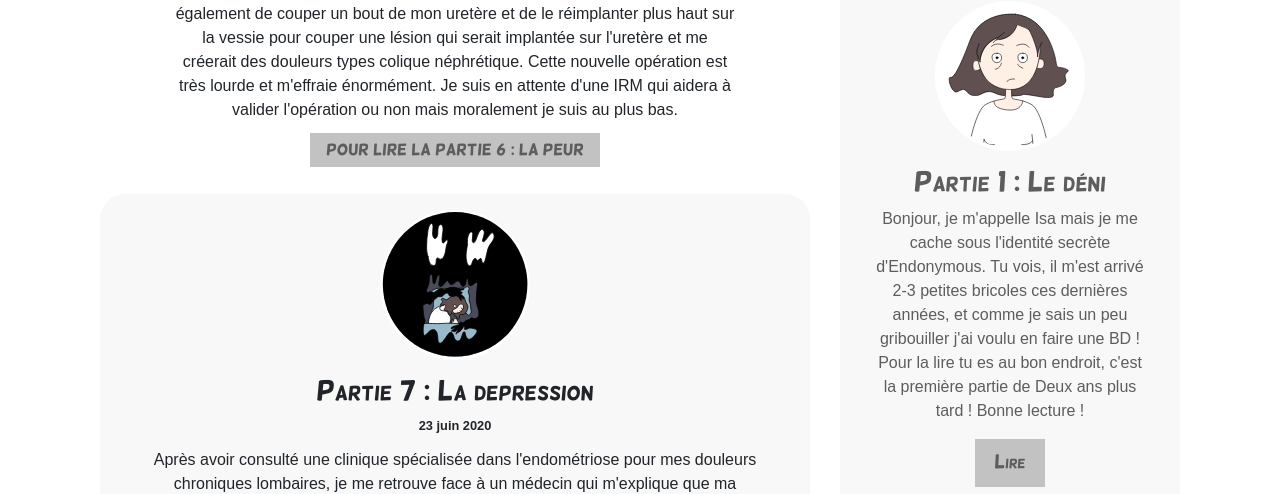
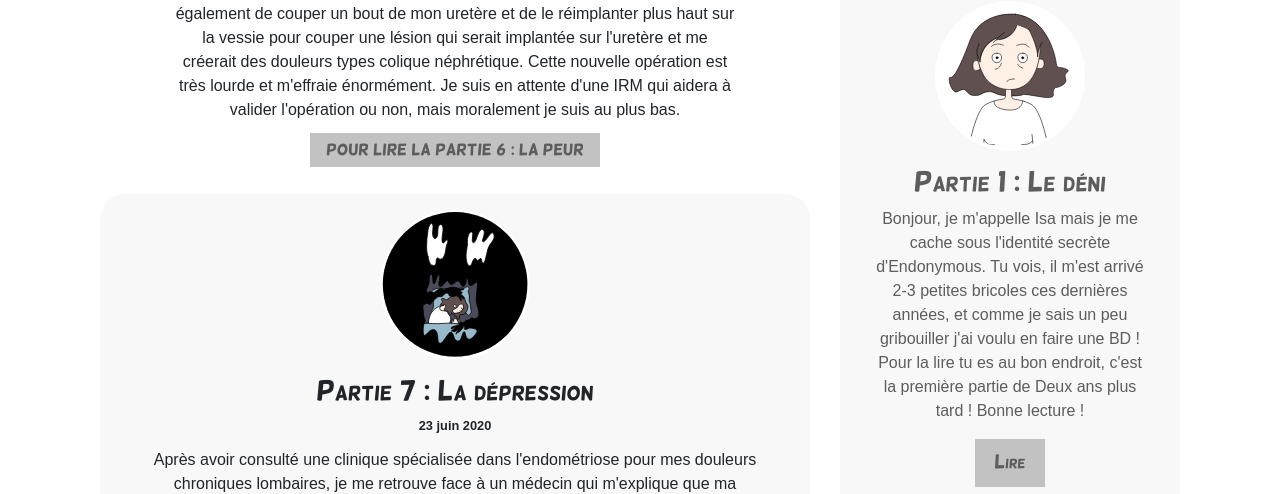
Before and after one commit to IzzDesign/old.endonymous.fr, a Jekyll site: the page built from _posts/2020-06-23-partie-7-la-depression.md, in a window 1280 px wide and 1400 px high, scrolled down 389 px. Shown: the part 351-845 px from the top of the window. Built offline with Jekyll 4.4.1, drawn with Linux system fonts in a browser that asks for light colours; comment, search, counter and statistics services are not loaded; some of the changed text lies outside the part shown.

Commit message:
correction partie7

```diff
--- a/_posts/2020-06-23-partie-7-la-depression.md
+++ b/_posts/2020-06-23-partie-7-la-depression.md
@@ -1,14 +1,14 @@
 ---
 layout: post
 subtitle: Deux ans plus tard
-title: Partie 7 &#x3A; La depression
+title: Partie 7 &#x3A; La dépression
 categories:
   - histoire
 image: /assets/images/partie7/partie7.svg
 og_image: https://endonymous.fr/assets/images/partie7/fb-partie7.png
-og_description: Après avoir consulté une clinique spécialisée dans l'endométriose pour mes douleurs chroniques lombaires, je me retrouve face à un médecin qui m'explique que ma précédente opération a été mal faite et qu'il faut enlever toutes les lésions d'endométriose pour me soulager. L'opération prévoit également de couper un bout de mon uretère et de le réimplanter plus haut sur la vessie pour couper une lésion qui serait implantée sur l'uretère et me créerait des douleurs types colique néphrétique. Cette nouvelle opération est très lourde et m'effraie énormément. Je suis en attente  d'une IRM qui aidera à valider l'opération ou non mais moralement je suis au plus bas.
+og_description: Après avoir consulté une clinique spécialisée dans l'endométriose pour mes douleurs chroniques lombaires, je me retrouve face à un médecin qui m'explique que ma précédente opération a été mal faite et qu'il faut enlever toutes les lésions d'endométriose pour me soulager. L'opération prévoit également de couper un bout de mon uretère et de le réimplanter plus haut sur la vessie pour couper une lésion qui serait implantée sur l'uretère et me créerait des douleurs types colique néphrétique. Cette nouvelle opération est très lourde et m'effraie énormément. Je suis en attente  d'une IRM qui aidera à valider l'opération ou non, mais moralement je suis au plus bas.
 og_twitter_img : https://endonymous.fr/assets/images/partie7/twitt-partie7.png
-excerpt: Après avoir consulté une clinique spécialisée dans l'endométriose pour mes douleurs chroniques lombaires, je me retrouve face à un médecin qui m'explique que ma précédente opération a été mal faite et qu'il faut enlever toutes les lésions d'endométriose pour me soulager. L'opération prévoit également de couper un bout de mon uretère et de le réimplanter plus haut sur la vessie pour couper une lésion qui serait implantée sur l'uretère et me créerait des douleurs types colique néphrétique. Cette nouvelle opération est très lourde et m'effraie énormément. Je suis en attente  d'une IRM qui aidera à valider l'opération ou non mais moralement je suis au plus bas.
+excerpt: Après avoir consulté une clinique spécialisée dans l'endométriose pour mes douleurs chroniques lombaires, je me retrouve face à un médecin qui m'explique que ma précédente opération a été mal faite et qu'il faut enlever toutes les lésions d'endométriose pour me soulager. L'opération prévoit également de couper un bout de mon uretère et de le réimplanter plus haut sur la vessie pour couper une lésion qui serait implantée sur l'uretère et me créerait des douleurs types colique néphrétique. Cette nouvelle opération est très lourde et m'effraie énormément. Je suis en attente  d'une IRM qui aidera à valider l'opération ou non, mais moralement je suis au plus bas.
 type: Roman graphique
 ---
 <div class="padding0">
```
Also changed, not shown: _posts/2019-06-11-partie-6-la-peur.md (+1 -1 lines), assets/images/partie7/png/18.png, assets/images/partie7/png/19.png.
